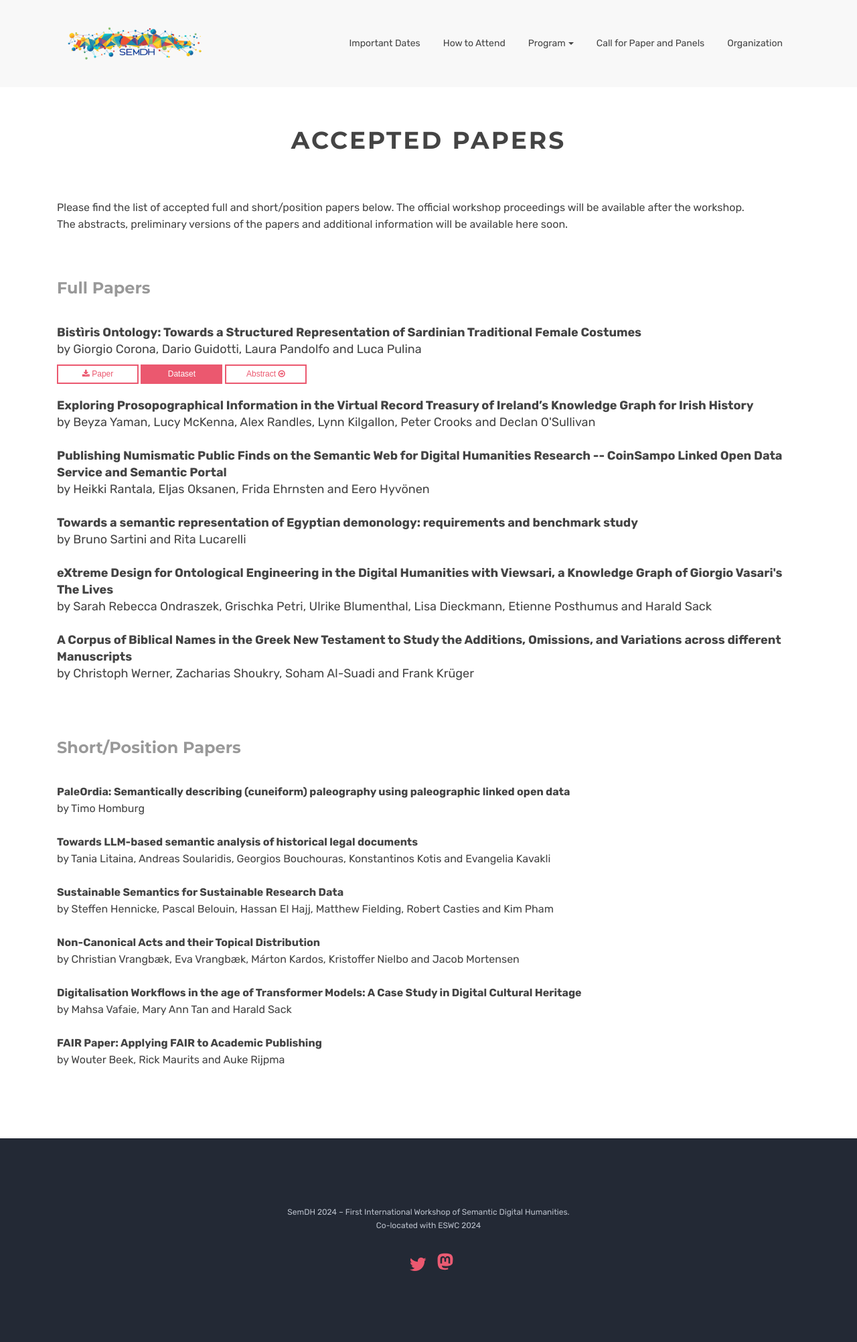
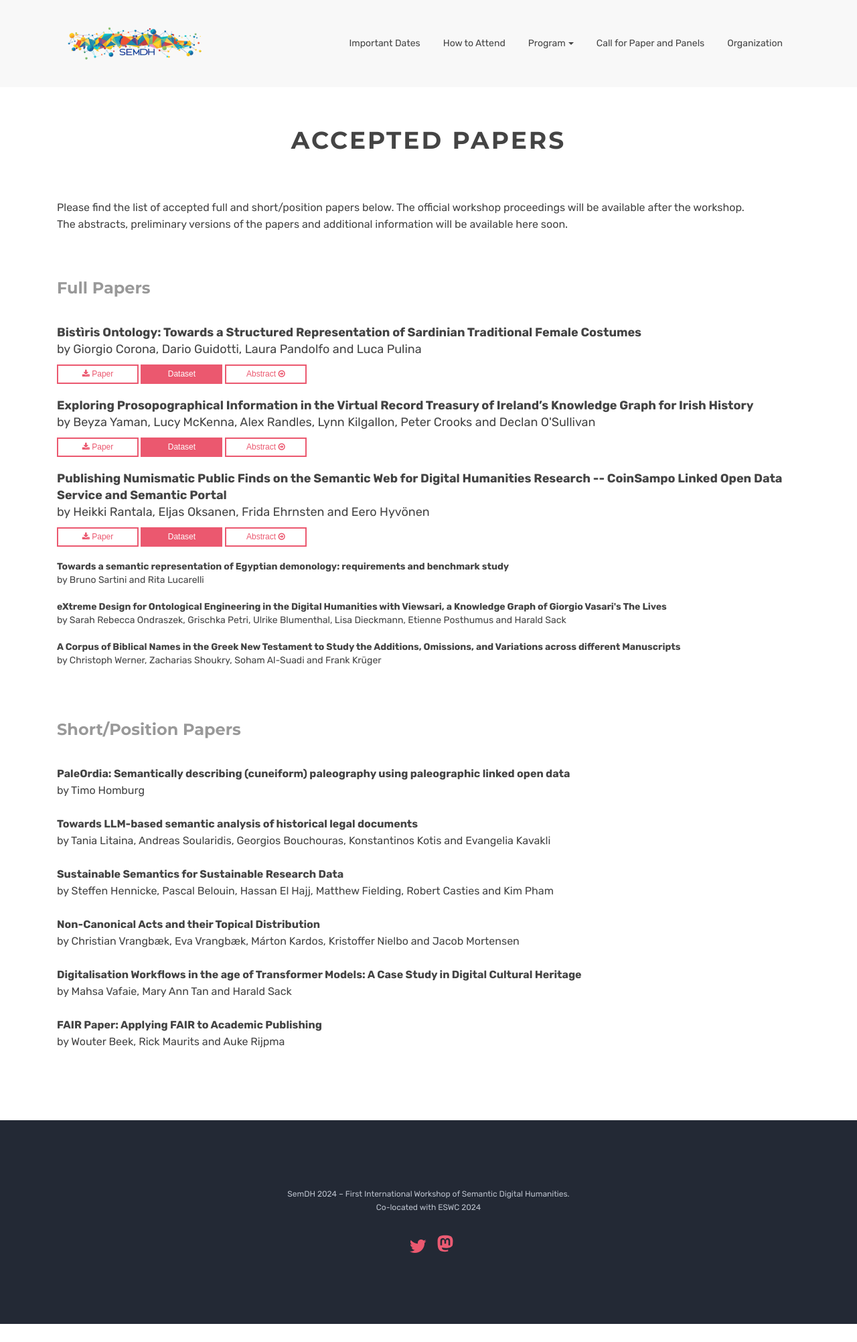
Before and after one commit to SemDH/semdh.github.io, a Jekyll site: the page built from accepted-papers-test.html, in a window 1280 px wide. Shown: the whole page at 67% size. Built offline with Jekyll 4.4.1, drawn with Linux system fonts in a browser that asks for light colours.

Commit message:
cr versions

```diff
--- a/accepted-papers-test.html
+++ b/accepted-papers-test.html
@@ -55,12 +55,38 @@
             <br />
 
             <p class="xl"><strong>Exploring Prosopographical Information in the Virtual Record Treasury of Ireland’s Knowledge Graph for Irish History</strong> <br />
-            by Beyza Yaman, Lucy McKenna, Alex Randles, Lynn Kilgallon, Peter Crooks and Declan O'Sullivan <br />
+            by Beyza Yaman, Lucy McKenna, Alex Randles, Lynn Kilgallon, Peter Crooks and Declan O'Sullivan </p>
+              <button type="button" class="btn std-btn btn-sm btn-common">
+                  <i class="fa fa-download icons"></i> Paper
+              </button>
+              <button type="button" class="btn std-btn btn-sm btn-filled"> Dataset
+              </button>
+              <button type="button" class="btn std-btn  btn-sm btn-common" data-toggle="collapse" href="#collapseExample" role="button" aria-expanded="false" aria-controls="collapseExample">
+                Abstract <i class="fa fa-arrow-circle-o-right icons"></i>
+              </button>
+              <div class="collapse" id="collapseExample">
+                <div class="card card-body">
+                  In the field of cultural heritage, several ontologies have been proposed to model the vast and diverse artistic and historical heritage, facilitating the interconnection and deeper understanding of the complex relationships among the cultural assets that comprise it. In this paper, we propose Bistìris, an ontology designed for describing a specific category of cultural objects: Sardinian traditional female costumes. Bistìris contributes to this context by aiming to provide a schema for representing this particular kind of cultural heritage asset. We detail the methodology of the Bistìris ontology and outline its practical application. Inspired by the work of domain experts, Bistìris incorporates a range of parameters. Its main objective is to highlight the distinctions between different local traditions, including variations among costumes from the same town. Bistìris achieves this goal as it is tailored for the analytical description of garments and costumes.
+                </div>
+              </div>
 
             <br />
 
-            <strong>Publishing Numismatic Public Finds on the Semantic Web for Digital Humanities Research -- CoinSampo Linked Open Data Service and Semantic Portal</strong> <br />
-            by Heikki Rantala, Eljas Oksanen, Frida Ehrnsten and Eero Hyvönen <br />
+            <p class="xl"><strong>Publishing Numismatic Public Finds on the Semantic Web for Digital Humanities Research -- CoinSampo Linked Open Data Service and Semantic Portal</strong> <br />
+            by Heikki Rantala, Eljas Oksanen, Frida Ehrnsten and Eero Hyvönen </p>
+              <button type="button" class="btn std-btn btn-sm btn-common">
+                  <i class="fa fa-download icons"></i> Paper
+              </button>
+              <button type="button" class="btn std-btn btn-sm btn-filled"> Dataset
+              </button>
+              <button type="button" class="btn std-btn  btn-sm btn-common" data-toggle="collapse" href="#collapseExample" role="button" aria-expanded="false" aria-controls="collapseExample">
+                Abstract <i class="fa fa-arrow-circle-o-right icons"></i>
+              </button>
+              <div class="collapse" id="collapseExample">
+                <div class="card card-body">
+                  In the field of cultural heritage, several ontologies have been proposed to model the vast and diverse artistic and historical heritage, facilitating the interconnection and deeper understanding of the complex relationships among the cultural assets that comprise it. In this paper, we propose Bistìris, an ontology designed for describing a specific category of cultural objects: Sardinian traditional female costumes. Bistìris contributes to this context by aiming to provide a schema for representing this particular kind of cultural heritage asset. We detail the methodology of the Bistìris ontology and outline its practical application. Inspired by the work of domain experts, Bistìris incorporates a range of parameters. Its main objective is to highlight the distinctions between different local traditions, including variations among costumes from the same town. Bistìris achieves this goal as it is tailored for the analytical description of garments and costumes.
+                </div>
+              </div>
 
             <br />
 
```
